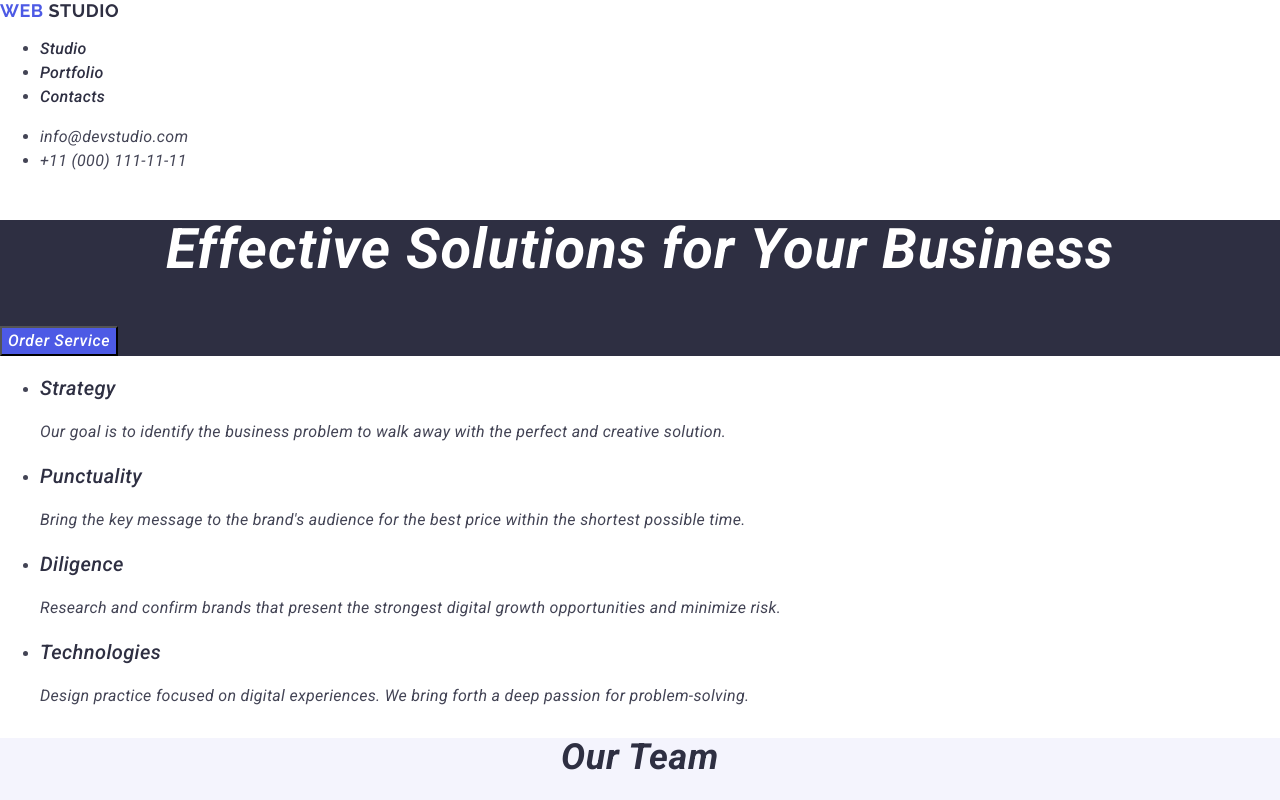
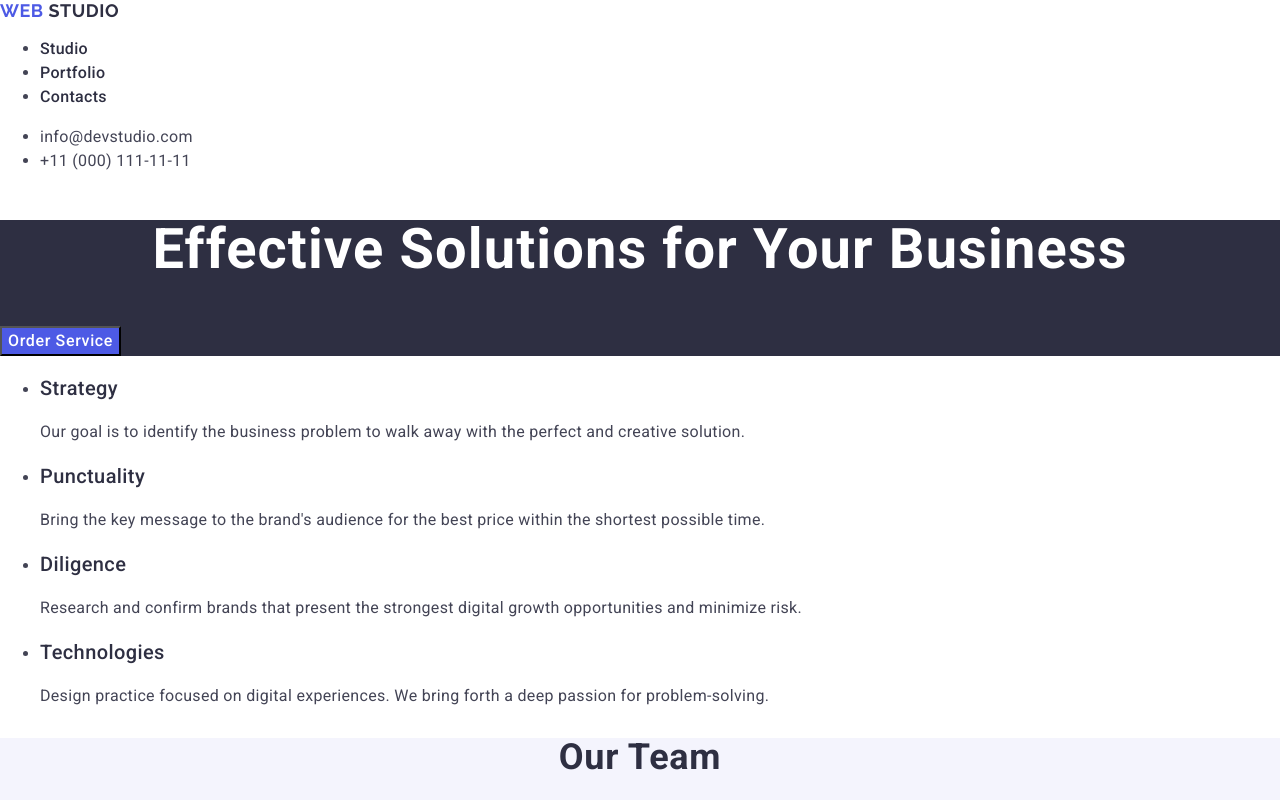
Before and after one commit to Volodymyr788/goit-markup-hw-02, a plain HTML site: page index.html in a window 1280 px wide. Shown: the top 800 px of the page. Drawn offline with nearby package versions, Linux system fonts and the light colour scheme.

Commit message:
змінив шрифт

```diff
--- a/index.html
+++ b/index.html
@@ -13,7 +13,7 @@
 
     <link rel="preconnect" href="https://fonts.googleapis.com">
     <link rel="preconnect" href="https://fonts.gstatic.com" crossorigin>
-    <link href="https://fonts.googleapis.com/css2?family=Montserrat:wght@400;600&family=Raleway:wght@700&family=Roboto:ital,wght@1,400;1,500;1,700&display=swap" rel="stylesheet">
+    <link href="https://fonts.googleapis.com/css2?family=Raleway:wght@700&family=Roboto:wght@400;500;700&display=swap" rel="stylesheet">
     <link rel="stylesheet" href="css/styles.css"/>
   </head>
 
```
